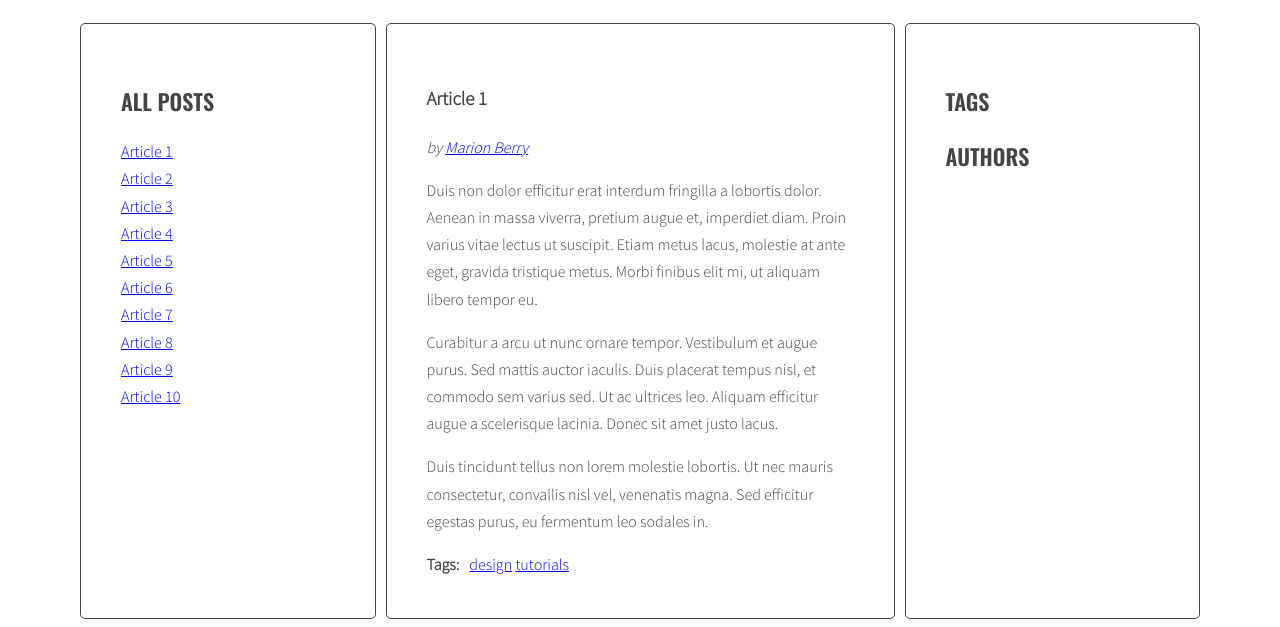
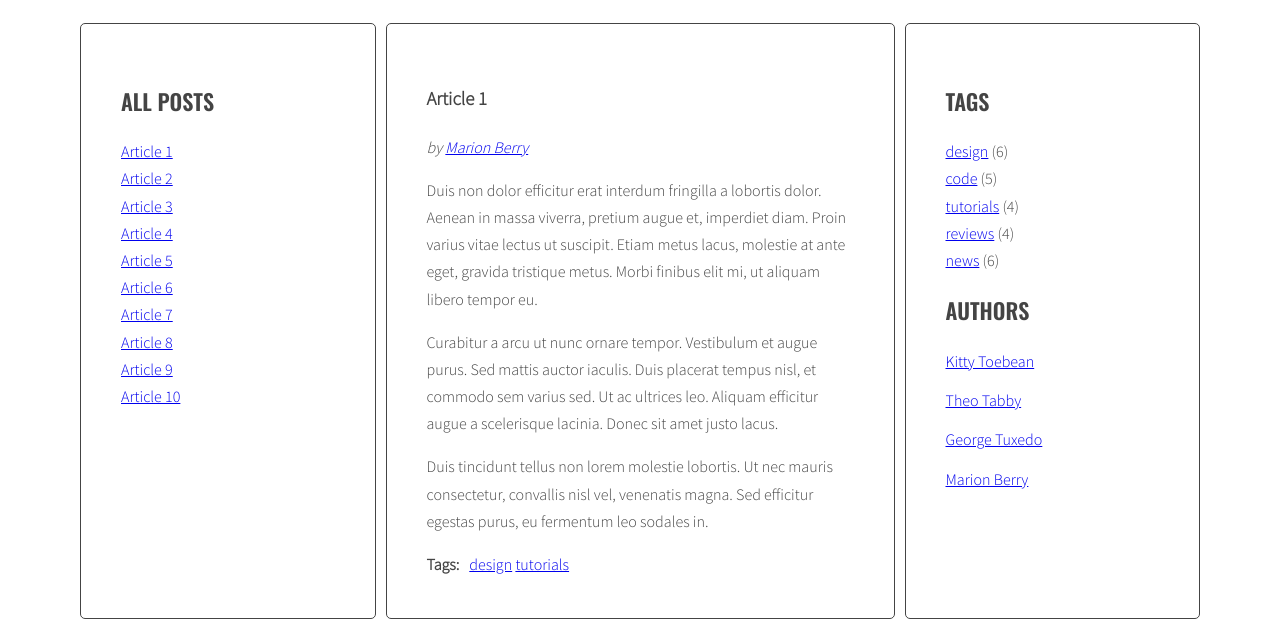
Before and after one commit to wilczynski-piotr/javascript-blog, a website: page index.html in a window 1280 px wide. Shown: the part 220-847 px from the top of the page. Drawn offline with nearby package versions, Linux system fonts and the light colour scheme.

Commit message:
Add another correction

```diff
--- a/index.html
+++ b/index.html
@@ -81,7 +81,7 @@
             </ul>
           </div>
         </article>
-        <article class="post" id="article-5" data-tags="design reviews" data-author="Marion Berry">
+        <article class="post" id="article-5" data-tags="reviews design" data-author="Marion Berry">
           <h3 class="post-title">Article 5</h3>
           <p class="post-author"></p>
           <div class="post-content">
@@ -113,7 +113,7 @@
             </ul>
           </div>
         </article>
-        <article class="post" id="article-7" data-tags="code news" data-author="Kitty Toebean">
+        <article class="post" id="article-7" data-tags="news code" data-author="Kitty Toebean">
           <h3 class="post-title">Article 7</h3>
           <p class="post-author"></p>
           <div class="post-content">
@@ -161,7 +161,7 @@
             </ul>
           </div>
         </article>
-        <article class="post" id="article-10" data-tags="code design news reviews" data-author="George Tuxedo">
+        <article class="post" id="article-10"  data-tags="news reviews design code" data-author="George Tuxedo">
           <h3 class="post-title">Article 10</h3>
           <p class="post-author"></p>
           <div class="post-content">
@@ -181,9 +181,34 @@
       <aside class="sidebar">
         <h2 class="section-title">Tags</h2>
         <ul class="list tags">
+          <li><a href="#">design</a> <span>(6)</span></li>
+          <li><a href="#">code</a> <span>(5)</span></li>
+          <li><a href="#">tutorials</a> <span>(4)</span></li>
+          <li><a href="#">reviews</a> <span>(4)</span></li>
+          <li><a href="#">news</a> <span>(6)</span></li>
         </ul>
         <h2 class="section-title">Authors</h2>
         <ul class="list authors">
+          <li>
+            <a href="#">
+              <span class="author-name">Kitty Toebean</span>
+            </a>
+          </li>
+          <li>
+            <a href="#">
+              <span class="author-name">Theo Tabby</span>
+            </a>
+          </li>
+          <li>
+            <a href="#">
+              <span class="author-name">George Tuxedo</span>
+            </a>
+          </li>
+          <li>
+            <a href="#">
+              <span class="author-name">Marion Berry</span>
+            </a>
+          </li>
         </ul>
       </aside>
     </main>
--- a/js/script.js
+++ b/js/script.js
@@ -22,13 +22,16 @@ const titleClickHandler = function(event){
   const selectedArticle = document.querySelector(hrefAttribute);
   /* [DONE] add class 'active' to the correct article */
   selectedArticle.classList.add('active');
-};
+}
 
 const optArticleSelector = '.post',
   optTitleSelector = '.post-title',
   optTitleListSelector = '.titles',
   optArticleTagsSelector = '.post-tags .list',
-  optArticleAuthorSelector = '.post-author';
+  optArticleAuthorSelector = '.post-author',
+  optTagsListSelector = '.tags .list',
+  optCloudClassCount = 5,
+  optCloudClassPrefix = 'tag-size-';
 
 function generateTitleLinks(customSelector = ''){
   /*[DONE] remove contents of titleList */
@@ -71,17 +74,17 @@ function generateTags(){
     /* split tags into array */
     const articleSplitedTags = articleDataTags.split(' ');
     /* START LOOP: for each tag */
-    for(let articleSingleTag of articleSplitedTags){
+    for(let tag of articleSplitedTags){
       /* generate HTML of the link */
-      const linkHTML = '<li><a href="#tag-' + articleSingleTag + '">' + articleSingleTag + '</a>&nbsp;</li>';
+      const linkHTML = '<li><a href="#tag-' + tag + '">' + tag + '</a>&nbsp;</li>';
       /* add generated code to html variable */
       html = html + linkHTML;
       /* END LOOP: for each tag */
     }
     /* insert HTML of all the links into the tags wrapper */
     articleTagsWraper.innerHTML = html;
+  /* END LOOP: for every article: */
   }
-  /* END LOOP: for every article: */
 }
 
 generateTags();
@@ -125,6 +128,7 @@ function addClickListenersToTags(){
     /* END LOOP: for each link */
   }
 }
+
 addClickListenersToTags();
 
 function generateAuthors(){
```
